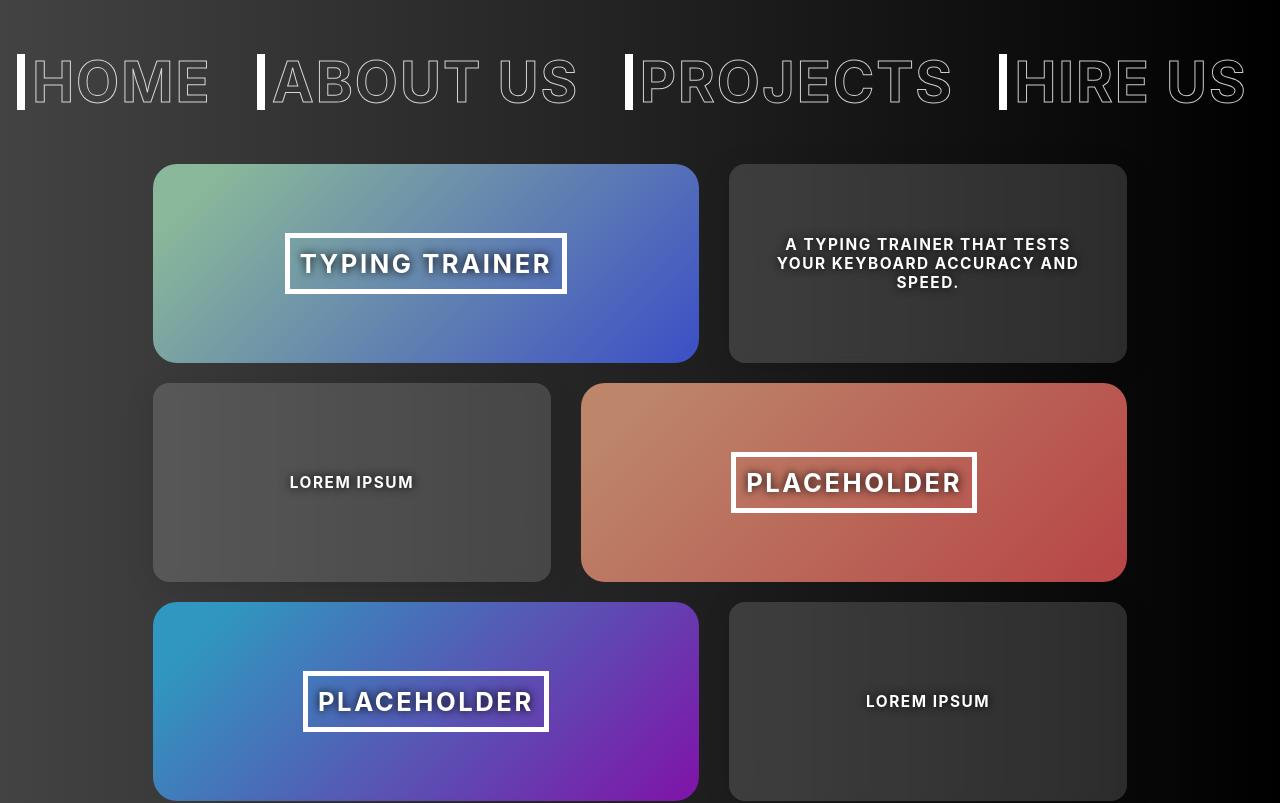
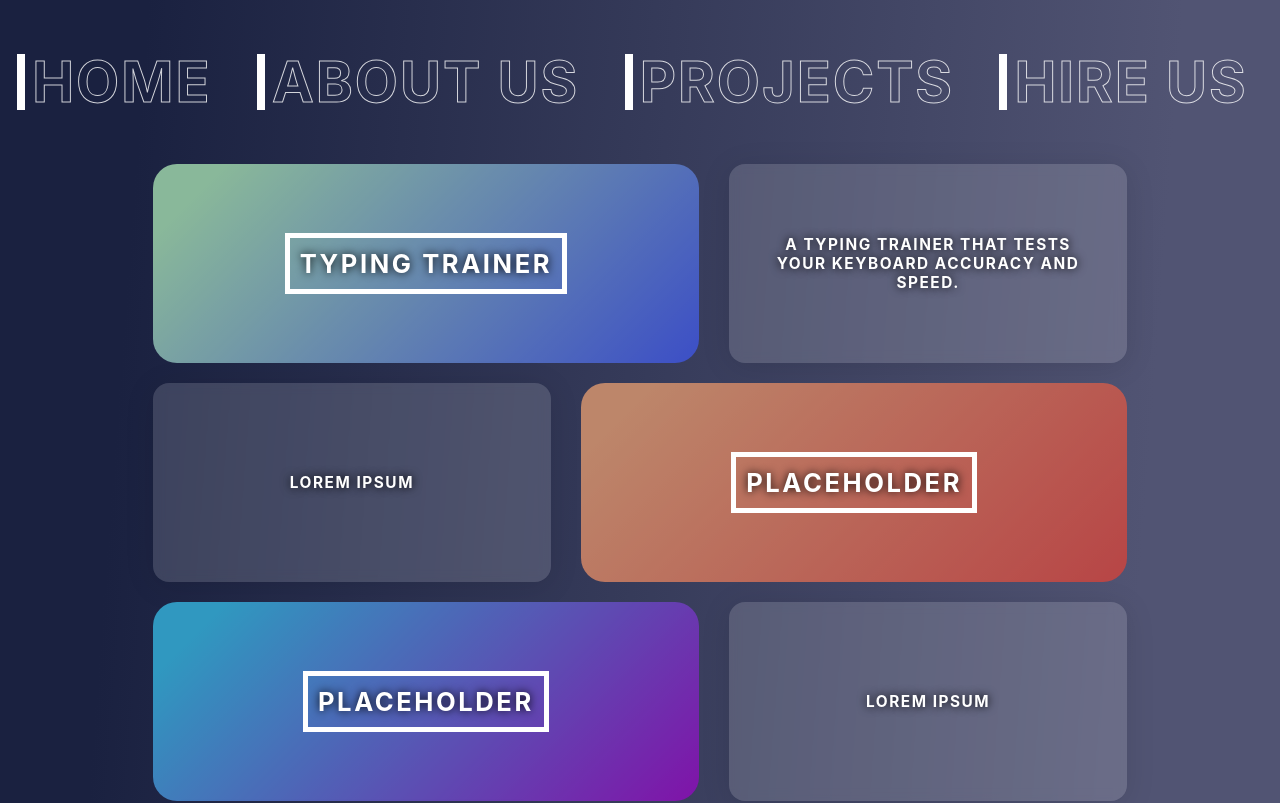
Before and after one commit to WukoSiric/2022-typingGame, a SvelteKit app in the folder groupproject/: page /our-projects in a window 1280 px wide. Shown: the top 803 px of the page. Built offline with nearby package versions, Linux system fonts and the light colour scheme.

Commit message:
started html

```diff
--- a/groupproject/src/routes/our-projects/+page.svelte
+++ b/groupproject/src/routes/our-projects/+page.svelte
@@ -90,12 +90,8 @@ function alternate_desc() {
 
     .page {
         padding: 30px;
-        /* background-image: linear-gradient( 94.3deg,  rgba(26,33,64,1) 10.9%, rgba(81,84,115,1) 87.1% ); */
-        /* background-image: linear-gradient(to top, #a3bded 0%, #6991c7 100%);   */
-        background-image: linear-gradient(to right, #434343 0%, black 100%);
-        /* background-image: linear-gradient(to top, #0c3483 0%, #a2b6df 100%, #6b8cce 100%, #a2b6df 100%); */
-        /* background-image: linear-gradient(to top, #09203f 0%, #537895 100%); */
-        /* background-image: linear-gradient(to right, #d7d2cc 0%, #304352 100%); */
+        background-image: linear-gradient( 94.3deg,  rgba(26,33,64,1) 10.9%, rgba(81,84,115,1) 87.1% );
+        /* background-image: linear-gradient(to right, #434343 0%, black 100%); */
         height: 100%;
         display: flex;
         flex-direction: column;
--- a/groupproject/src/routes/typing-game/+page.svelte
+++ b/groupproject/src/routes/typing-game/+page.svelte
@@ -101,3 +101,25 @@
     });
 
 </script>
+
+<div class="gameWindow">
+    {letter_sequence[letter_index]}
+</div>
+
+<div class="gameStats">
+    score: {score}
+    accuracy: {accuracy}
+</div>
+
+<button on:click={() => new_game()}>New Game</button>
+
+<input on:keydown={handle_input} bind:value={input}>
+
+<style>
+* {
+    font-family: -apple-system, BlinkMacSystemFont, 'Segoe UI', Roboto, Oxygen, Ubuntu, Cantarell, 'Open Sans', 'Helvetica Neue', sans-serif;
+    box-sizing: border-box;
+}
+
+
+</style>
```
